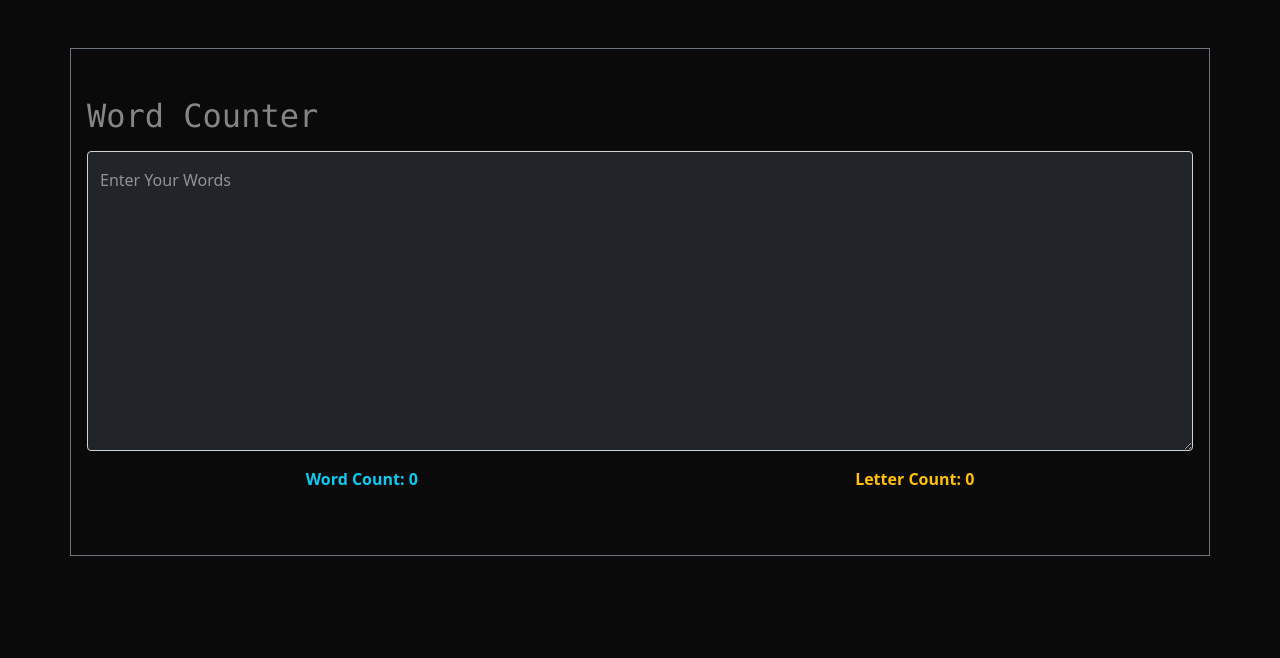
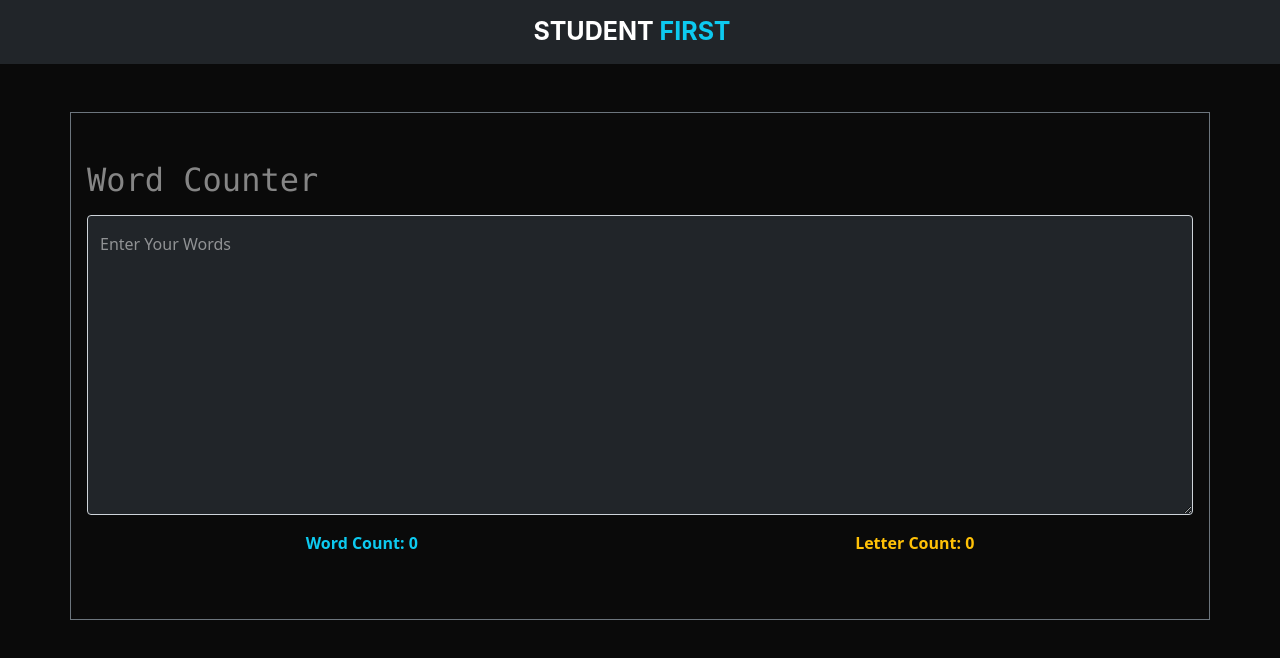
Before and after one commit to codewithjohnson/word-counter, a plain HTML site: page index.html in a window 1280 px wide. Drawn offline with nearby package versions, Linux system fonts and the light colour scheme.

Commit message:
Update index.html

```diff
--- a/index.html
+++ b/index.html
@@ -8,7 +8,12 @@
 
     <title>Word || Letter Counter</title>
   </head>
-  <body>
+  <body style="background-color: #0A0A0A;">
+    <nav class="navbar navbar-expand-lg navbar-dark bg-dark">
+      <div class="container justify-content-center">
+          <a href="#StudentFirst" class="navbar-brand " style="font-family: -apple-system, BlinkMacSystemFont, 'Segoe UI', Roboto, Oxygen, Ubuntu, Cantarell, 'Open Sans', 'Helvetica Neue', sans-serif; font-size: 25px; font-weight: bold;">STUDENT <span class="text-info">FIRST</span></a>
+      </div>
+  </nav>
     <div class="container  border border-secondary text-white-50  py-5 px-3 mx-auto mt-5">
      <h2 class = "font-monospace mb-3">Word Counter</h2>
      <div class="form-floating">
```
